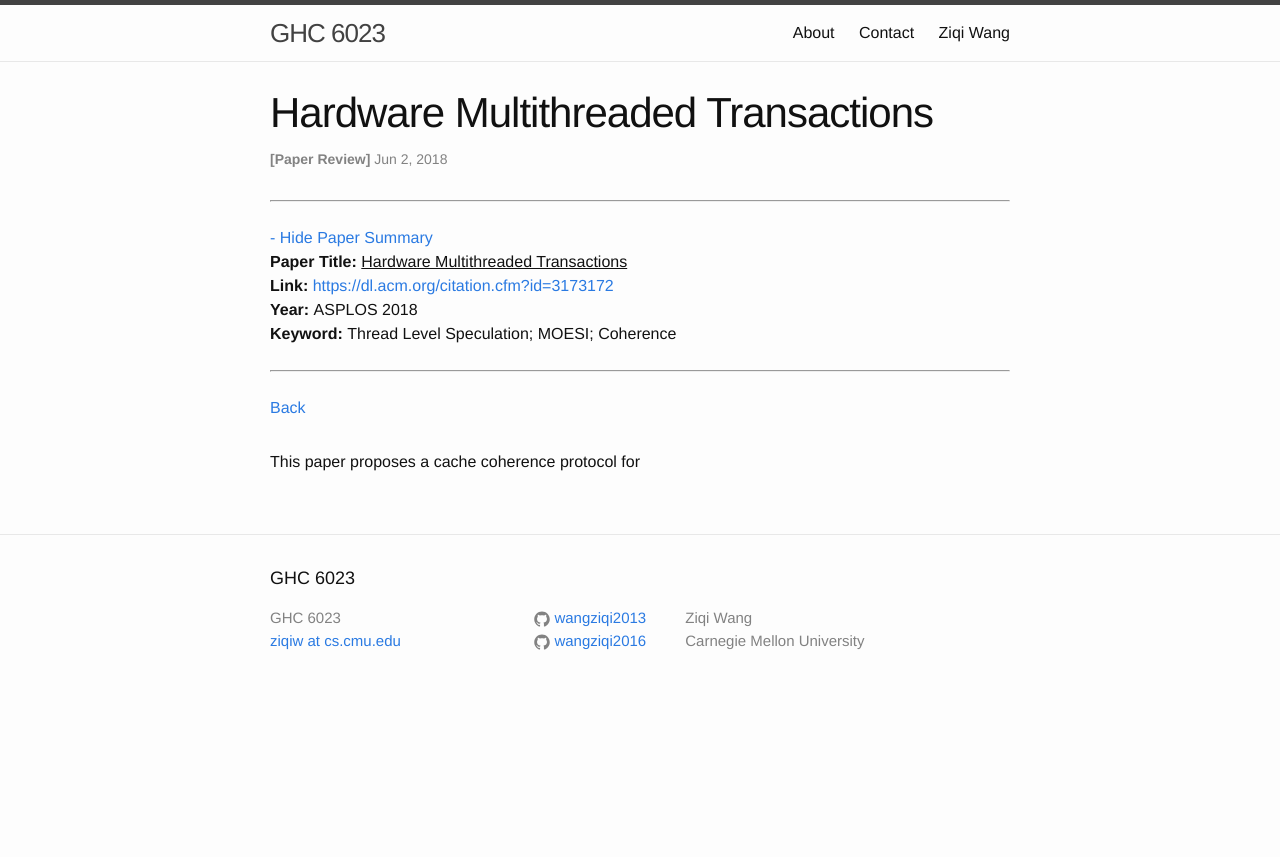
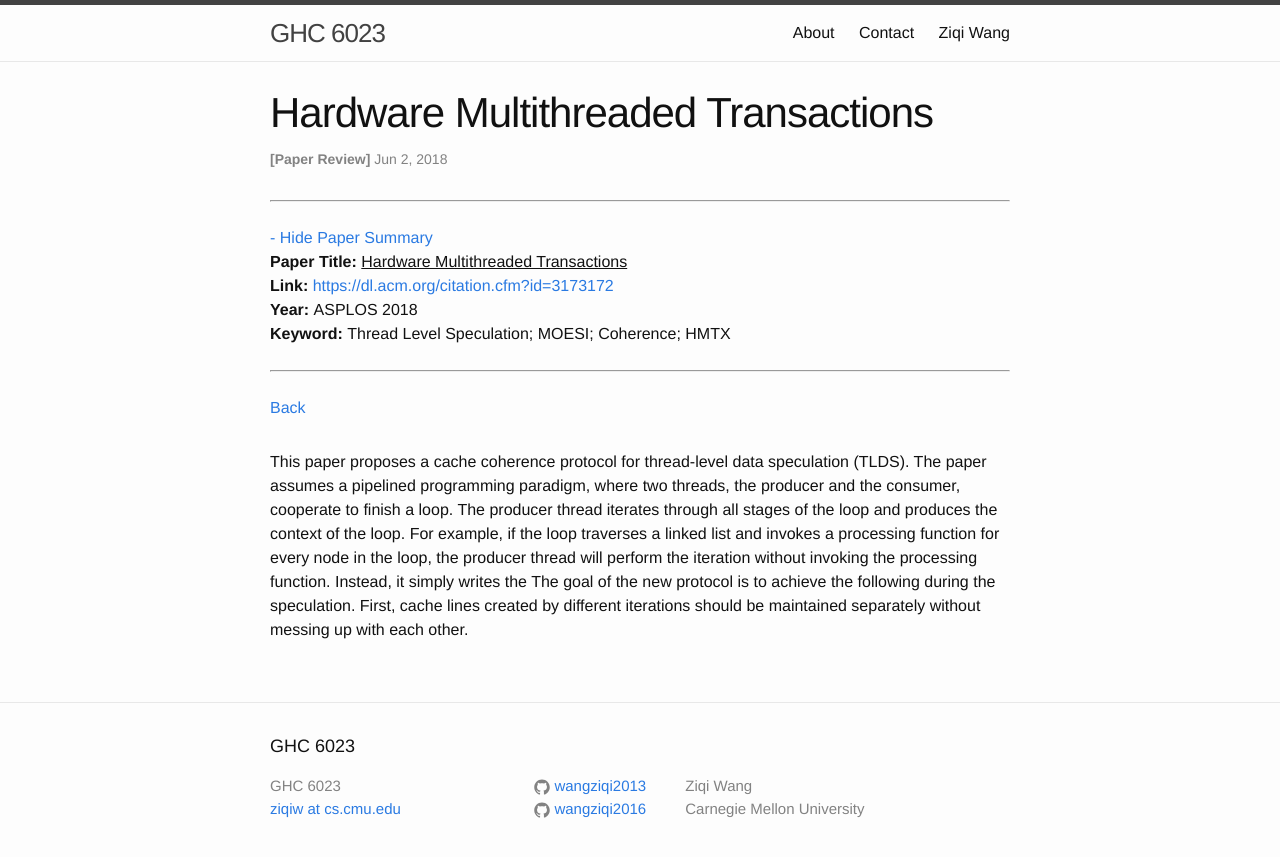
Before and after one commit to wangziqi2013/wangziqi2013.github.io, a Jekyll site: the page built from _posts/2018-06-02-Hardware-Multithreaded-Transactions.markdown, in a window 1280 px wide. Shown: the top 857 px of the page. Built offline with Jekyll 4.4.1, drawn with Linux system fonts in a browser that asks for light colours.

Commit message:
Working on motivation

```diff
--- a/_posts/2018-06-02-Hardware-Multithreaded-Transactions.markdown
+++ b/_posts/2018-06-02-Hardware-Multithreaded-Transactions.markdown
@@ -5,7 +5,7 @@ date:   2018-06-02 03:16:00 -0500
 categories: paper
 paper_title: "Hardware Multithreaded Transactions"
 paper_link: https://dl.acm.org/citation.cfm?id=3173172
-paper_keyword: Thread Level Speculation; MOESI; Coherence
+paper_keyword: Thread Level Speculation; MOESI; Coherence; HMTX
 paper_year: ASPLOS 2018
 rw_set:
 htm_cd:
@@ -13,4 +13,11 @@ htm_cr:
 version_mgmt:
 ---
 
-This paper proposes a cache coherence protocol for
+This paper proposes a cache coherence protocol for thread-level data speculation (TLDS).
+The paper assumes a pipelined programming paradigm, where two threads, the producer and the consumer,
+cooperate to finish a loop. The producer thread iterates through all stages of the
+loop and produces the context of the loop. For example, if the loop traverses a linked list and
+invokes a processing function for every node in the loop, the producer thread will perform the iteration
+without invoking the processing function. Instead, it simply writes the
+The goal of the new protocol is to achieve the following during the speculation. First, cache lines created by
+different iterations should be maintained separately without messing up with each other.
```
